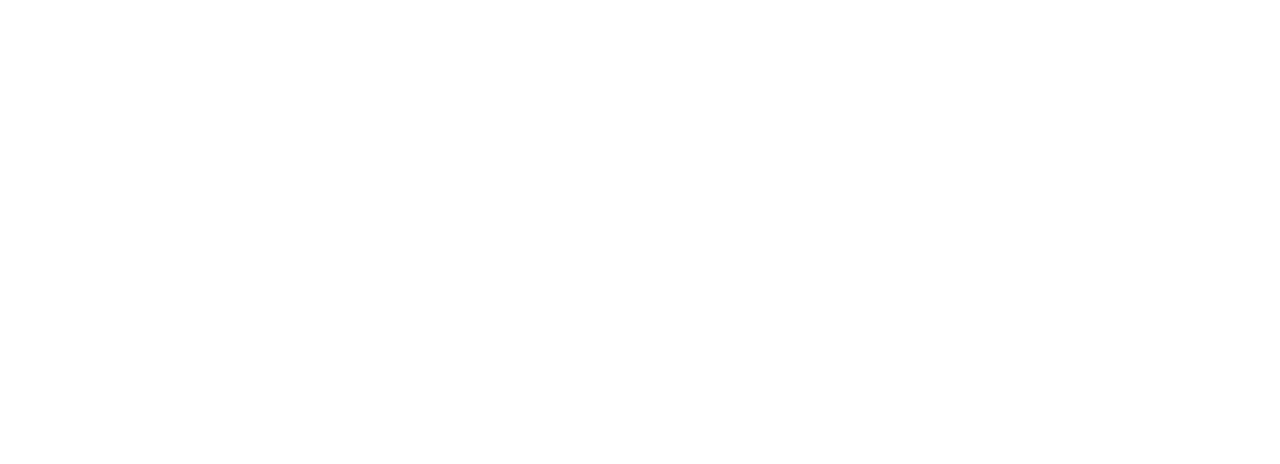
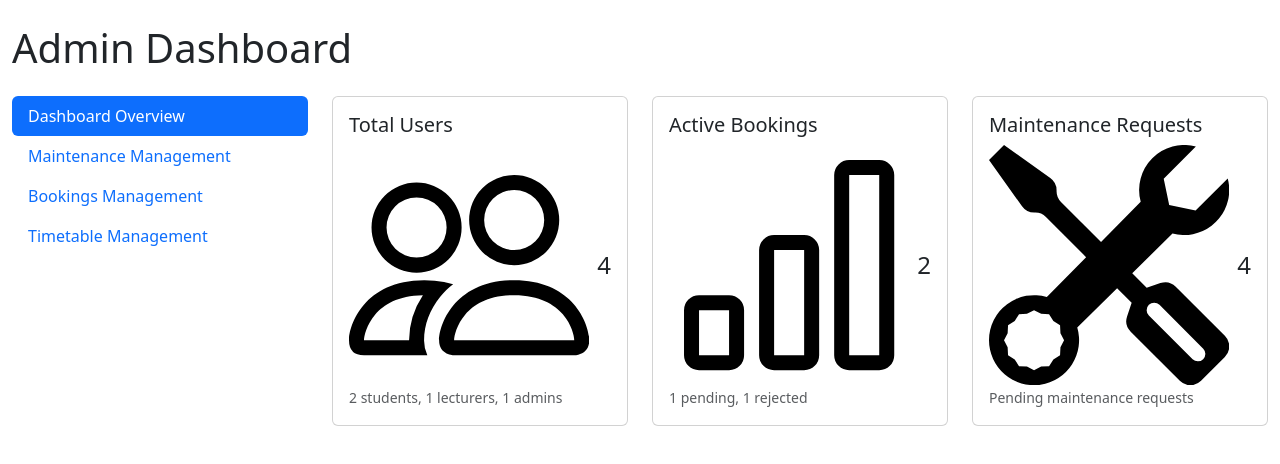
Before and after one commit to Ziyanda20/smartcampus, a React (Create React App) app: page /analytics-page in a window 1280 px wide. Before the commit this address had no page. Shown: the top 464 px of the page. Built offline with nearby package versions, Linux system fonts and the light colour scheme.

Commit message:
lecturer done

```diff
--- a/package.json
+++ b/package.json
@@ -12,6 +12,7 @@
     "lucide-react": "^0.503.0",
     "react": "^19.1.0",
     "react-bootstrap": "^2.10.9",
+    "react-bootstrap-icons": "^1.11.6",
     "react-dom": "^19.1.0",
     "react-router-dom": "^7.5.3",
     "react-scripts": "5.0.1",
--- a/src/App.js
+++ b/src/App.js
@@ -16,6 +16,9 @@
 import BookingsLecturer from "./components/Lecturer/BookingsLecturer";
 import MaintenanceLecturer from "./components/Lecturer/MaintenanceLecturer";
 import AnnouncementLecturer from "./components/Lecturer/AnnouncementLecturer";
+
+/*Admin */
+import AnalyticsPage from "./components/Admin/AnalyticsPage";
 
 function App() {
   return (
@@ -36,6 +39,9 @@
           <Route path="/maintenance-lecturer" element={<MaintenanceLecturer />} />
           <Route path="/announcement-lecturer" element={<AnnouncementLecturer />} />
 
+          {/*Admin */}
+          <Route path="/analytics-page" element={<AnalyticsPage />} />
+
         </Routes>
       </Router>
 
--- /dev/null
+++ b/src/components/Admin/AnalyticsPage.js
@@ -0,0 +1,176 @@
+import React, { useState } from "react";
+import {
+  Container,
+  Row,
+  Col,
+  Card,
+  Tab,
+  Nav,
+  Spinner,
+  ListGroup,
+  Button,
+} from "react-bootstrap";
+import { BarChart, People, Tools } from "react-bootstrap-icons";
+
+export default function AnalyticsPage() {
+  const [tabKey, setTabKey] = useState("dashboard");
+
+  // Mock data
+  const users = [
+    { id: 1, role: "student" },
+    { id: 2, role: "lecturer" },
+    { id: 3, role: "admin" },
+    { id: 4, role: "student" },
+  ];
+  const bookings = [
+    { id: 1, roomId: "A", purpose: "Presentation", status: "confirmed", date: "2025-05-10" },
+    { id: 2, roomId: "B", purpose: "Meeting", status: "pending", date: "2025-05-09" },
+    { id: 3, roomId: "C", purpose: "Workshop", status: "rejected", date: "2025-05-08" },
+    { id: 4, roomId: "D", purpose: "Lecture", status: "confirmed", date: "2025-05-07" },
+  ];
+  const stats = { pendingMaintenance: 4 };
+
+  const usersByRole = users.reduce((acc, user) => {
+    acc[user.role] = (acc[user.role] || 0) + 1;
+    return acc;
+  }, {});
+
+  const bookingsByStatus = bookings.reduce((acc, booking) => {
+    acc[booking.status] = (acc[booking.status] || 0) + 1;
+    return acc;
+  }, {});
+
+  const recentBookings = [...bookings]
+    .sort((a, b) => new Date(b.date) - new Date(a.date))
+    .slice(0, 5);
+
+  return (
+    <Container fluid className="py-4">
+      <h1 className="mb-4">Admin Dashboard</h1>
+      <Tab.Container activeKey={tabKey} onSelect={(k) => setTabKey(k)}>
+        <Row>
+          {/* Sidebar */}
+          <Col md={3}>
+            <Nav variant="pills" className="flex-column">
+              <Nav.Item>
+                <Nav.Link eventKey="dashboard">Dashboard Overview</Nav.Link>
+              </Nav.Item>
+              <Nav.Item>
+                <Nav.Link eventKey="maintenance">Maintenance Management</Nav.Link>
+              </Nav.Item>
+              <Nav.Item>
+                <Nav.Link eventKey="bookings">Bookings Management</Nav.Link>
+              </Nav.Item>
+              <Nav.Item>
+                <Nav.Link eventKey="timetable">Timetable Management</Nav.Link>
+              </Nav.Item>
+            </Nav>
+          </Col>
+
+          {/* Content Area */}
+          <Col md={9}>
+            <Tab.Content>
+              {/* Dashboard Overview */}
+              <Tab.Pane eventKey="dashboard">
+                <Row className="mb-4">
+                  <Col md={4}>
+                    <Card>
+                      <Card.Body>
+                        <Card.Title>Total Users</Card.Title>
+                        <div className="d-flex align-items-center">
+                          <People className="me-2" />
+                          <h4 className="mb-0">{users.length}</h4>
+                        </div>
+                        <small className="text-muted">
+                          {usersByRole.student || 0} students, {usersByRole.lecturer || 0} lecturers, {usersByRole.admin || 0} admins
+                        </small>
+                      </Card.Body>
+                    </Card>
+                  </Col>
+                  <Col md={4}>
+                    <Card>
+                      <Card.Body>
+                        <Card.Title>Active Bookings</Card.Title>
+                        <div className="d-flex align-items-center">
+                          <BarChart className="me-2" />
+                          <h4 className="mb-0">{bookingsByStatus.confirmed || 0}</h4>
+                        </div>
+                        <small className="text-muted">
+                          {bookingsByStatus.pending || 0} pending, {bookingsByStatus.rejected || 0} rejected
+                        </small>
+                      </Card.Body>
+                    </Card>
+                  </Col>
+                  <Col md={4}>
+                    <Card>
+                      <Card.Body>
+                        <Card.Title>Maintenance Requests</Card.Title>
+                        <div className="d-flex align-items-center">
+                          <Tools className="me-2" />
+                          <h4 className="mb-0">{stats.pendingMaintenance}</h4>
+                        </div>
+                        <small className="text-muted">Pending maintenance requests</small>
+                      </Card.Body>
+                    </Card>
+                  </Col>
+                </Row>
+              </Tab.Pane>
+
+              {/* Maintenance Management */}
+              <Tab.Pane eventKey="maintenance">
+                <Card>
+                  <Card.Header>Maintenance Management</Card.Header>
+                  <Card.Body>
+                    <p className="text-muted">Manage all pending maintenance issues.</p>
+                    <ListGroup>
+                      {[...Array(stats.pendingMaintenance)].map((_, i) => (
+                        <ListGroup.Item key={i} className="d-flex justify-content-between">
+                          <span>Issue #{1000 + i}</span>
+                          <Button variant="outline-success" size="sm">Mark as Resolved</Button>
+                        </ListGroup.Item>
+                      ))}
+                    </ListGroup>
+                  </Card.Body>
+                </Card>
+              </Tab.Pane>
+
+              {/* Bookings Management */}
+              <Tab.Pane eventKey="bookings">
+                <Card>
+                  <Card.Header>Bookings Management</Card.Header>
+                  <Card.Body>
+                    {bookings.map((booking) => (
+                      <div key={booking.id} className="border-bottom pb-2 mb-2">
+                        <strong>Room {booking.roomId}</strong> - {booking.purpose} <br />
+                        <small className="text-muted">Date: {booking.date} | Status: {booking.status}</small>
+                        <div className="mt-1">
+                          <Button variant="outline-primary" size="sm" className="me-2">Edit</Button>
+                          <Button variant="outline-danger" size="sm">Cancel</Button>
+                        </div>
+                      </div>
+                    ))}
+                  </Card.Body>
+                </Card>
+              </Tab.Pane>
+
+              {/* Timetable Management */}
+              <Tab.Pane eventKey="timetable">
+                <Card>
+                  <Card.Header>Timetable Management</Card.Header>
+                  <Card.Body>
+                    <p className="text-muted">You can manage class schedules here.</p>
+                    <div className="bg-light p-3 rounded">
+                      <p><strong>Monday:</strong> Room A - 08:00 to 10:00 - Lecture</p>
+                      <p><strong>Tuesday:</strong> Room B - 10:00 to 12:00 - Workshop</p>
+                      <Button variant="outline-secondary" size="sm">Edit Timetable</Button>
+                    </div>
+                  </Card.Body>
+                </Card>
+              </Tab.Pane>
+            </Tab.Content>
+          </Col>
+        </Row>
+      </Tab.Container>
+    </Container>
+  );
+}
```
Also changed, not shown: 1 other file (tests, documents, lock files or other folders).
